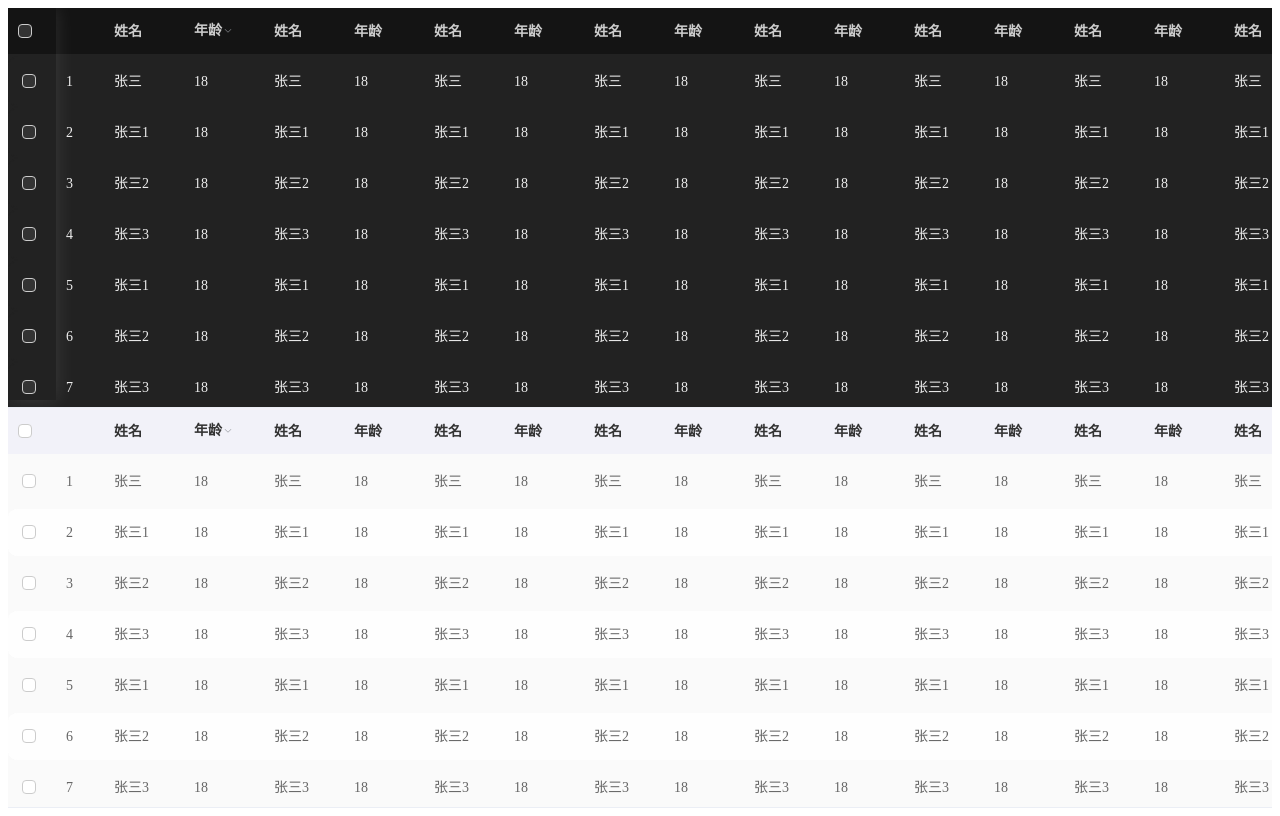
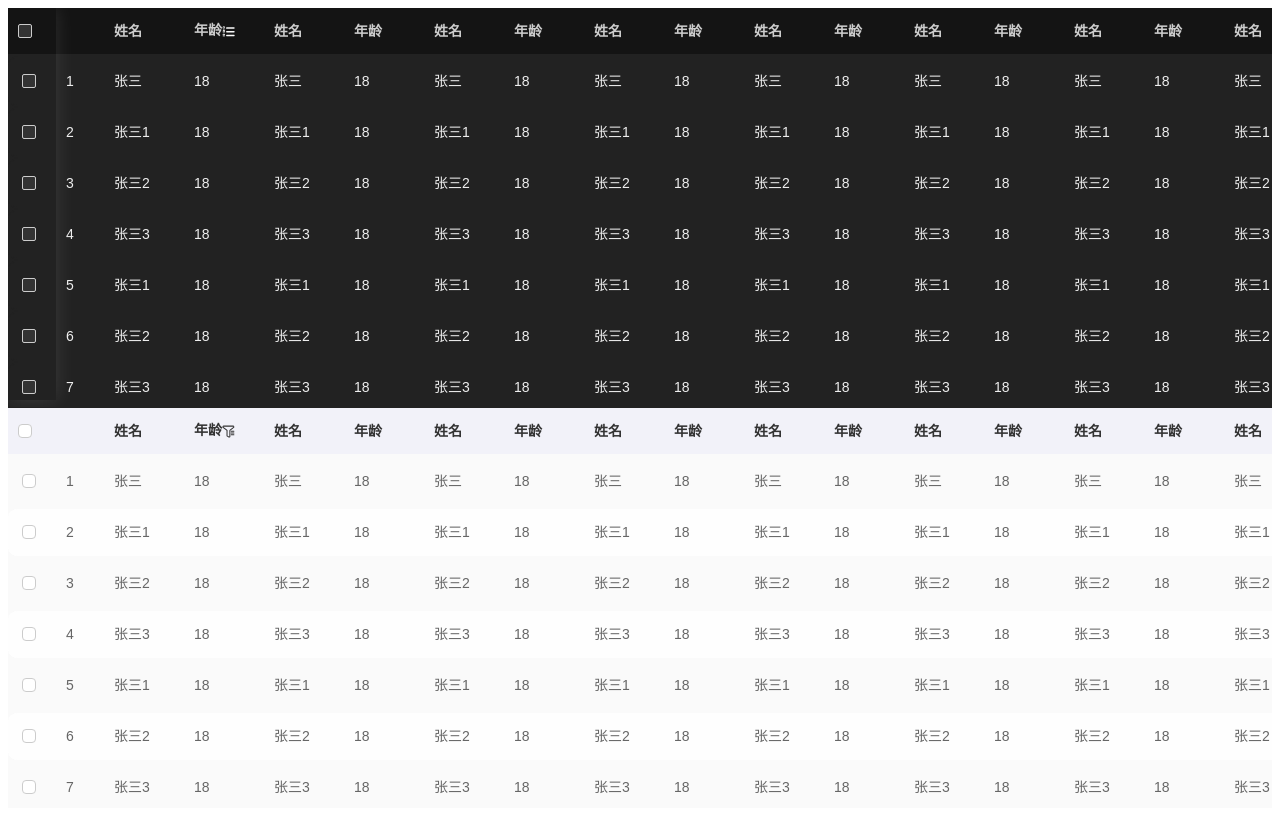
Before and after one commit to Wulakaka/table, a Vue app: page / in a window 1280 px wide. Built offline with nearby package versions, Linux system fonts and the light colour scheme.

Commit message:
feat: 完善筛选相关样式

```diff
--- a/packages/TslTable/src/TslTable.vue
+++ b/packages/TslTable/src/TslTable.vue
@@ -82,6 +82,10 @@ export default {
   mounted() {
     // 调整滚动条宽
     this.$refs.table.layout.gutterWidth = 8;
+    // 包装筛选事件
+    this.wrapFilterClick(this.$refs.table.$refs.tableHeader);
+    this.wrapFilterClick(this.$refs.table.$refs.fixedTableHeader);
+    this.wrapFilterClick(this.$refs.table.$refs.rightFixedTableHeader);
   },
   methods: {
     handleSelectionChange(val) {
@@ -117,6 +121,20 @@ export default {
 
       return classes.join(" ");
     },
+    wrapFilterClick(el) {
+      if (!el) return;
+      const originHandler = el.handleFilterClick;
+      el.handleFilterClick = (...args) => {
+        originHandler(...args);
+        // 在筛选框上增加类名
+        Object.values(el.filterPanels).forEach((el) => {
+          const themeClassName = `tsl_${this.theme}`;
+          if (!Array.from(el.$el.classList).includes(themeClassName)) {
+            el.$el.classList.add(themeClassName);
+          }
+        });
+      };
+    },
   },
 };
 </script>
@@ -138,9 +156,26 @@ $colors: (
     body-cell-color: #eeeeee,
     table-shadow: #fafafa,
     scrollbar-color: change-color(#cccccc, $alpha: 0.2),
+    filter-icon: url("assets/icon-filter-dark.svg"),
     // checkbox
+    checkbox:
+      (
+        color: map-get($primary, "dark"),
+        inner-after-color: #333333,
+        radius: 2px,
+      ),
     checkbox-color: map-get($primary, "dark"),
     checkbox-inner-after-color: #333333,
+    // filterPanel
+    filter-panel:
+      (
+        background: #181818,
+        color: #eeeeee,
+        border: 1px solid rgba(255, 255, 255, 0.1),
+        radius: 0,
+        button-primary-background:
+          linear-gradient(271.51deg, #7dffff 1.97%, #9affdb 99.89%),
+      ),
   ),
   light: (
     //  table
@@ -153,15 +188,36 @@ $colors: (
     body-cell-color: #666,
     table-shadow: #222222,
     scrollbar-color: change-color(#999999, $alpha: 0.2),
+    filter-icon: url("assets/icon-filter-light.svg"),
     // checkbox
+    checkbox:
+      (
+        color: map-get($primary, "light"),
+        inner-after-color: white,
+        radius: 4px,
+      ),
     checkbox-color: map-get($primary, "light"),
     checkbox-inner-after-color: white,
+    // filterPanel
+    filter-panel:
+      (
+        background: white,
+        color: #333333,
+        border: 1px solid white,
+        radius: 16px,
+        button-primary-background:
+          linear-gradient(134.03deg, #8286ef 14.88%, #4d52e2 84.04%),
+      ),
   ),
 );
 
-@mixin theme($theme) {
+@mixin table($theme) {
   &.el-table {
     background: map-get($colors, $theme, "table-background");
+
+    &::before {
+      background-color: map-get($colors, $theme, "table-background");
+    }
 
     tr {
       background: transparent;
@@ -190,6 +246,7 @@ $colors: (
         border-top: 2px solid map-get($colors, $theme, "table-background");
         border-bottom: 2px solid map-get($colors, $theme, "table-background");
         color: map-get($colors, $theme, "body-cell-color");
+        font-family: "DIN", Arial, "Microsoft YaHei";
 
         &:first-child {
           border-top-left-radius: 10px;
@@ -314,143 +371,193 @@ $colors: (
       background-color: map-get($colors, $theme, "header-cell-background");
       border-bottom: 2px solid map-get($colors, $theme, "table-background");
     }
+
+    th.el-table__cell > .cell.highlight {
+      color: map-get($primary, $theme);
+    }
+
+    .ascending .sort-caret.ascending {
+      border-bottom-color: map-get($primary, $theme);
+    }
+
+    .descending .sort-caret.descending {
+      border-top-color: map-get($primary, $theme);
+    }
+
+    .el-table__column-filter-trigger {
+      background-image: map-get($colors, $theme, "filter-icon");
+      background-repeat: no-repeat;
+      background-position: center;
+      background-size: 17px;
+
+      i {
+        &::before {
+          content: "";
+        }
+
+        width: 13px;
+      }
+    }
   }
+  @include checkbox($theme);
+}
 
+@mixin checkbox($theme) {
   .el-checkbox {
     .el-checkbox__inner {
-      border-radius: 4px;
-      background-color: map-get($colors, $theme, "checkbox-inner-after-color");
+      border-radius: map-get($colors, $theme, "checkbox", "radius");
+      background-color: map-get(
+        $colors,
+        $theme,
+        "checkbox",
+        "inner-after-color"
+      );
       border: 1px solid #cccccc;
 
       &:hover {
-        border-color: map-get($colors, $theme, "checkbox-color");
+        border-color: map-get($colors, $theme, "checkbox", "color");
       }
 
       &::after {
-        border-color: map-get($colors, $theme, "checkbox-inner-after-color");
+        border-color: map-get($colors, $theme, "checkbox", "inner-after-color");
       }
     }
 
+    .el-checkbox__input.is-checked + .el-checkbox__label {
+      color: map-get($colors, $theme, "checkbox", "color");
+    }
+
     .el-checkbox__input.is-indeterminate .el-checkbox__inner {
-      background-color: map-get($colors, $theme, "checkbox-color");
-      border-color: map-get($colors, $theme, "checkbox-color");
+      background-color: map-get($colors, $theme, "checkbox", "color");
+      border-color: map-get($colors, $theme, "checkbox", "color");
     }
 
     .el-checkbox__input.is-indeterminate .el-checkbox__inner::before {
-      background-color: map-get($colors, $theme, "checkbox-inner-after-color");
+      background-color: map-get(
+        $colors,
+        $theme,
+        "checkbox",
+        "inner-after-color"
+      );
     }
 
     .el-checkbox__input.is-checked .el-checkbox__inner {
-      background-color: map-get($colors, $theme, "checkbox-color");
-      border-color: map-get($colors, $theme, "checkbox-color");
+      background-color: map-get($colors, $theme, "checkbox", "color");
+      border-color: map-get($colors, $theme, "checkbox", "color");
     }
 
     .el-checkbox__input.is-focus .el-checkbox__inner {
-      border-color: map-get($colors, $theme, "checkbox-color");
+      border-color: map-get($colors, $theme, "checkbox", "color");
     }
   }
 }
 
 .tsl-table {
   &.dark {
-    @include theme("dark");
+    @include table("dark");
   }
 
   &.light {
-    @include theme("light");
+    @include table("light");
   }
 }
 
-//$theme: #7dffff;
-//$bg: rgba(0, 0, 0, 0.6);
-//.el-table {
-//  background-color: transparent !important;
-//  .el-table__expanded-cell {
-//    background-color: transparent !important;
-//  }
-//  th.el-table__cell {
-//    background-color: transparent !important;
-//  }
-//  tbody {
-//    background-color: transparent;
-//  }
-//  .head-row {
-//    font-family: "Microsoft YaHei";
-//    font-style: normal;
-//    font-weight: 700;
-//    font-size: 16px;
-//    color: #cccccc;
-//  }
-//  .row {
-//    height: 48px;
-//    padding: 0;
-//    font-family: "DIN", Arial, "Microsoft YaHei";
-//    font-style: normal;
-//    font-weight: 400;
-//    font-size: 14px;
-//    color: #eeeeee;
-//  }
-//  .row__stripe {
-//    background: rgba(255, 255, 255, 0.1);
-//    border-radius: 10px;
-//  }
-//  .transparent {
-//    background-color: transparent;
-//  }
-//  /*头部下边框*/
-//  thead tr th.is-leaf {
-//    border: 0px solid #ebeef5 !important;
-//    border-right: none;
-//  }
-//  thead tr th:nth-last-of-type(2) {
-//    border-right: 0px solid #ebeef5 !important;
-//  }
-//
-//  /*表格内下边框*/
-//  &__row > td {
-//    border-color: transparent !important;
-//    /*border-collapse: collapse和border-radius不兼容,border需要在td/th上面设置,改动需要手动刷新*/
-//    &:first-child {
-//      border-radius: 2px 0 0 2px;
-//    }
-//    &:last-child {
-//      border-radius: 0 2px 2px 0;
-//    }
-//  }
-//  /*底部下边框*/
-//  &::before {
-//    height: 0px !important;
-//  }
-//}
-//.el-table--enable-row-hover .el-table__body tr:hover > td.el-table__cell {
-//  background: rgba(112, 217, 217, 0.2) !important;
-//}
-//.el-pagination {
-//  margin-top: 37.7px;
-//  text-align: end;
-//  .font {
-//    font-family: "DIN" !important;
-//    font-weight: 400 !important;
-//    text-align: center !important; /* 黑白灰/ccc */
-//    color: #ccc !important;
-//  }
-//  &__total {
-//    @extend .font;
-//  }
-//  &.is-background {
-//    .el-pager li {
-//      @extend .font;
-//      background-color: $bg !important;
-//    }
-//    button {
-//      color: #fafafa !important;
-//      background-color: transparent !important;
-//    }
-//  }
-//}
-//.el-select {
-//  &-dropdown__item.selected {
-//    color: $theme !important;
-//  }
-//}
+@mixin filterPanel($theme) {
+  &.tsl_#{$theme} {
+    border-radius: map-get($colors, $theme, "filter-panel", "radius");
+    background: map-get($colors, $theme, "filter-panel", "background");
+    border: map-get($colors, $theme, "filter-panel", "border");
+    @include checkbox($theme);
+    min-width: 320px;
+
+    .el-table-filter__checkbox-group label.el-checkbox {
+      line-height: 40px;
+      margin: 0;
+      padding: 0 10px;
+      border-radius: 4px;
+      color: map-get($colors, $theme, "filter-panel", "color");
+
+      &:hover {
+        background-color: change-color(map-get($primary, $theme), $alpha: 0.1);
+        color: map-get($primary, $theme);
+
+        .el-checkbox__inner {
+          border-color: map-get($primary, $theme);
+        }
+      }
+    }
+
+    .el-table-filter__bottom {
+      border: none;
+      display: flex;
+      flex-direction: row-reverse;
+      padding: 0 24px 24px;
+      $size: (
+        dark: "small",
+        light: "normal",
+      );
+
+      button {
+        &:first-child {
+          @include button($theme, map-get($size, $theme), false);
+          @include button-primary($theme);
+          margin-left: 14px;
+        }
+
+        &:nth-child(2) {
+          @include button($theme, map-get($size, $theme));
+          @include button-plain($theme);
+        }
+      }
+    }
+  }
+}
+
+@mixin button-primary($theme) {
+  color: map-get($colors, $theme, "filter-panel", "background");
+  background: map-get(
+    $colors,
+    $theme,
+    "filter-panel",
+    "button-primary-background"
+  );
+}
+
+@mixin button-plain($theme) {
+  color: map-get($primary, $theme);
+  background: map-get($colors, $theme, "filter-panel", "background");
+}
+
+@mixin button($theme, $size, $border: true) {
+  box-sizing: border-box;
+  @if ($size == "normal") {
+    height: 32px;
+    width: 88px;
+    border-radius: 4px;
+    font-size: 14px;
+    line-height: 32px;
+    @if ($border) {
+      line-height: 30px;
+      border-style: solid;
+      border-width: 1px;
+    }
+  }
+  @if ($size == "small") {
+    height: 24px;
+    width: 48px;
+    border-radius: 2px;
+    font-size: 12px;
+    line-height: 24px;
+    @if ($border) {
+      line-height: 22px;
+      border-style: solid;
+      border-width: 1px;
+    }
+  }
+}
+
+.el-table-filter {
+  @include filterPanel("dark");
+  @include filterPanel("light");
+}
 </style>
```
Also changed, not shown: packages/TslTable/src/assets/icon-filter-dark.svg (added), packages/TslTable/src/assets/icon-filter-light.svg (added).
